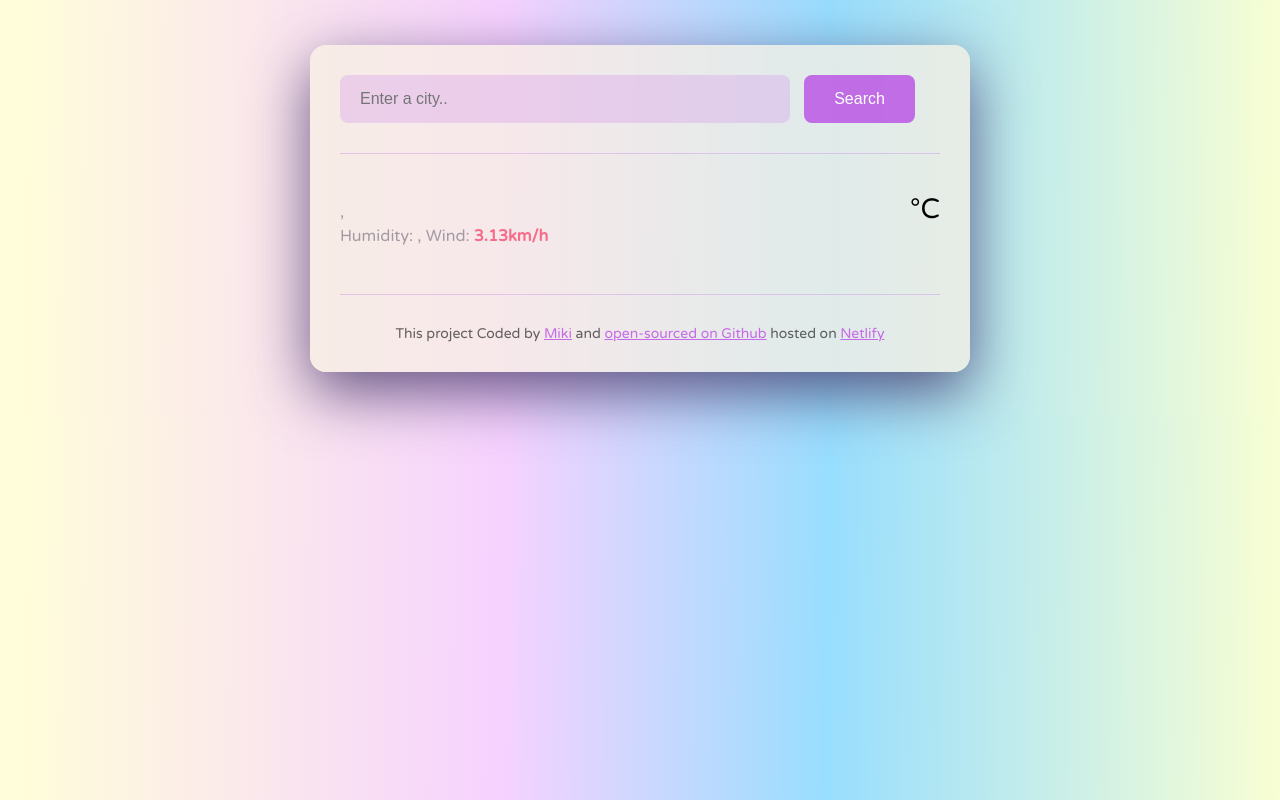
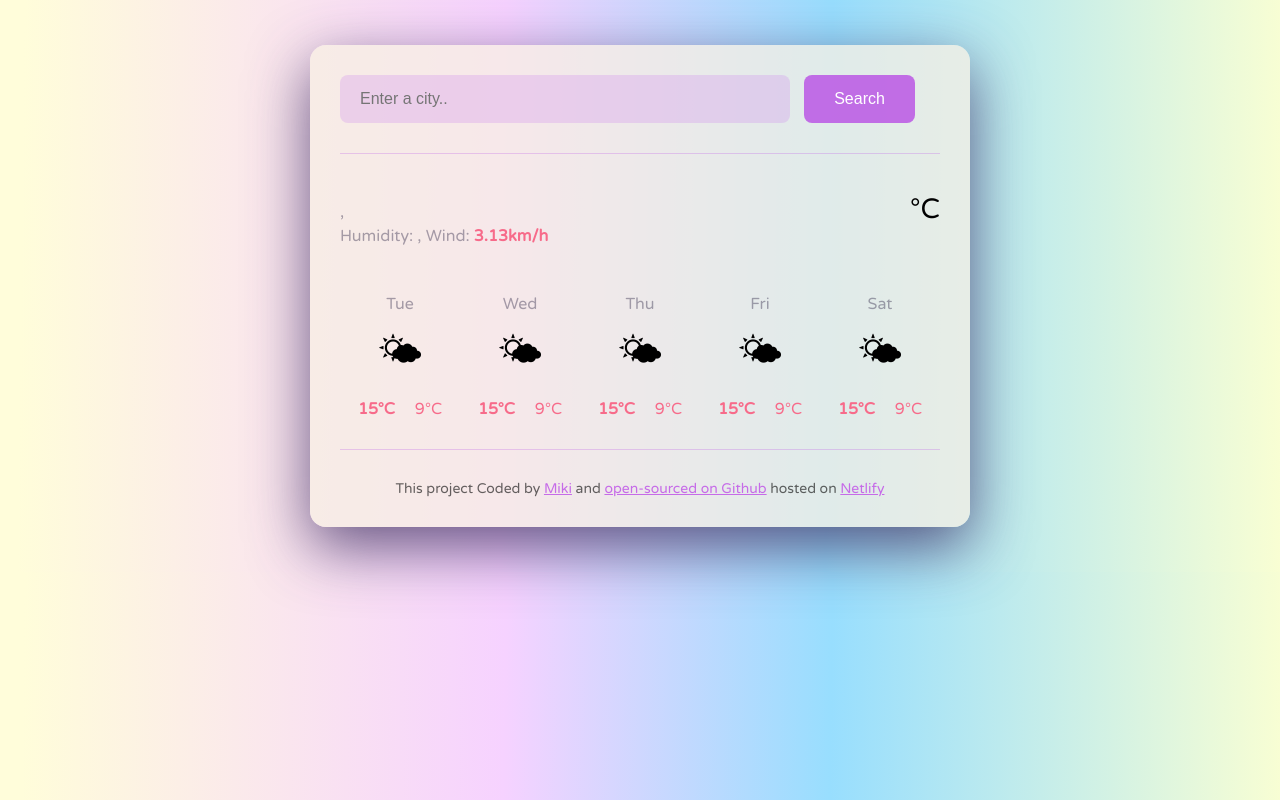
Before and after one commit to Mikicanad/My-weatherapp-project, a plain HTML site: page index.html in a window 1280 px wide. Drawn offline with nearby package versions, Linux system fonts and the light colour scheme; no server answers.

Commit message:
added weather forecast for 5 days and scc

```diff
--- a/index.html
+++ b/index.html
@@ -35,6 +35,49 @@
         <div class="weather-app-unit">°C</div>
     </div>
     </div>
+    <div class="weather-forecast">
+         <div class="weather-forecast-day">
+            <div class = "weather-forecast-date">Tue</div>
+            <div class="weather-forecast-icon">🌤</div>
+            <div class="weather-forecast-temperatures">
+                <div class="weather-forecast-temperature"><strong>15°C</strong></div>
+                <div class="weather-forecast-temperature">9°C</div>
+            </div>
+             </div>
+            <div class="weather-forecast-day">
+                <div class="weather-forecast-date">Wed</div>
+                <div class="weather-forecast-icon">🌤</div>
+                <div class="weather-forecast-temperatures">
+                    <div class="weather-forecast-temperature"><strong>15°C</strong></div>
+                    <div class="weather-forecast-temperature">9°C</div>
+             </div>
+            </div>
+            <div class="weather-forecast-day">
+                <div class="weather-forecast-date">Thu</div>
+                <div class="weather-forecast-icon">🌤</div>
+                <div class="weather-forecast-temperatures">
+                    <div class="weather-forecast-temperature"><strong>15°C</strong></div>
+                    <div class="weather-forecast-temperature">9°C</div>
+             </div>
+            </div>
+            <div class="weather-forecast-day">
+                <div class="weather-forecast-date">Fri</div>
+                <div class="weather-forecast-icon">🌤</div>
+                <div class="weather-forecast-temperatures">
+                    <div class="weather-forecast-temperature"><strong>15°C</strong></div>
+                    <div class="weather-forecast-temperature">9°C</div>
+             </div>
+            </div>
+            <div class="weather-forecast-day">
+                <div class="weather-forecast-date">Sat</div>
+                <div class="weather-forecast-icon">🌤</div>
+                <div class="weather-forecast-temperatures">
+                    <div class="weather-forecast-temperature"><strong>15°C</strong></div>
+                    <div class="weather-forecast-temperature">9°C</div>
+             </div>
+        </div>
+     </div>
+
    </main>
     <footer>This project Coded by <a href="https://github.com/Mikicanad" target="_blank">Miki</a>
         and <a href="https://github.com/Mikicanad/My-weatherapp-project" target="_blank">open-sourced on Github</a>
--- a/src/style.css
+++ b/src/style.css
@@ -105,14 +105,47 @@ justify-content: space-between;
 .weather-app-icon {
 width: 88px;
 height: 88px;
-
-
 }
 
 .weather-app-unit {
     margin-top: 8px;
     font-size: 28px;
 }
+
+.weather-forecast {
+display: flex;
+justify-content: space-around;
+margin-top: 30px;
+
+}
+
+.weather-forecast-date {
+text-align: center;
+color: rgba(39, 33, 66, 0.4);
+font-size: 16px;
+line-height: 20px;
+margin-bottom: 10px;
+}
+
+.weather-forecast-icon {
+font-size: 38px;
+text-align: center;
+
+}
+
+
+.weather-forecast-temperatures {
+    text-align: center;
+    color: #f76b8a;
+    display: flex;
+    margin-top: 10px;
+    justify-content: center;
+}
+
+.weather-forecast-temperature {
+    padding: 0 10px;
+}
+
 
 footer {
     border-top: 1px solid rgba(186, 87, 229, 0.279);
```
